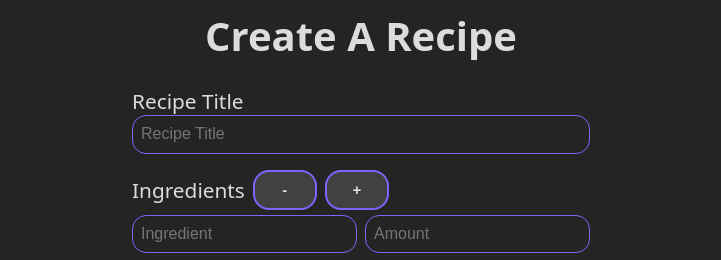
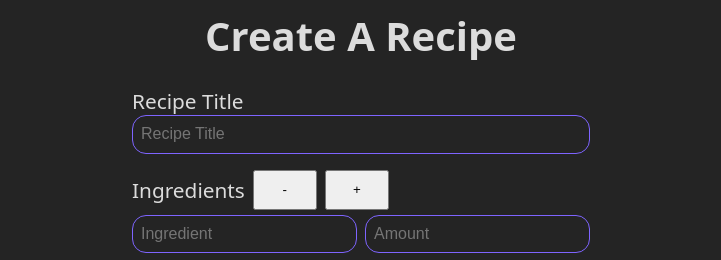
Before and after one commit to zoiska/DishCord, a React (Vite) app: page /create-recipe in a window 1280 px wide. Shown: the top 260 px of the page, without its empty margins (279-1000 px from the left). Built offline with nearby package versions, Linux system fonts and the light colour scheme; no server answers.

Commit message:
removed secondary button from remove/add class

```diff
--- a/src/pages/CreateRecipe/CreateRecipe.jsx
+++ b/src/pages/CreateRecipe/CreateRecipe.jsx
@@ -100,18 +100,10 @@ function CreateRecipe() {
             <div className="form-group">
               <div className="ingredients-buttons">
                 <label htmlFor="recipe-ingredients">Ingredients</label>
-                <button
-                  className="removeingredient secondary-button"
-                  type="button"
-                  onClick={removeingredient}
-                >
+                <button className="removeingredient" type="button" onClick={removeingredient}>
                   -
                 </button>
-                <button
-                  className="addingredient secondary-button"
-                  type="button"
-                  onClick={addingredient}
-                >
+                <button className="addingredient" type="button" onClick={addingredient}>
                   +
                 </button>
               </div>
```
